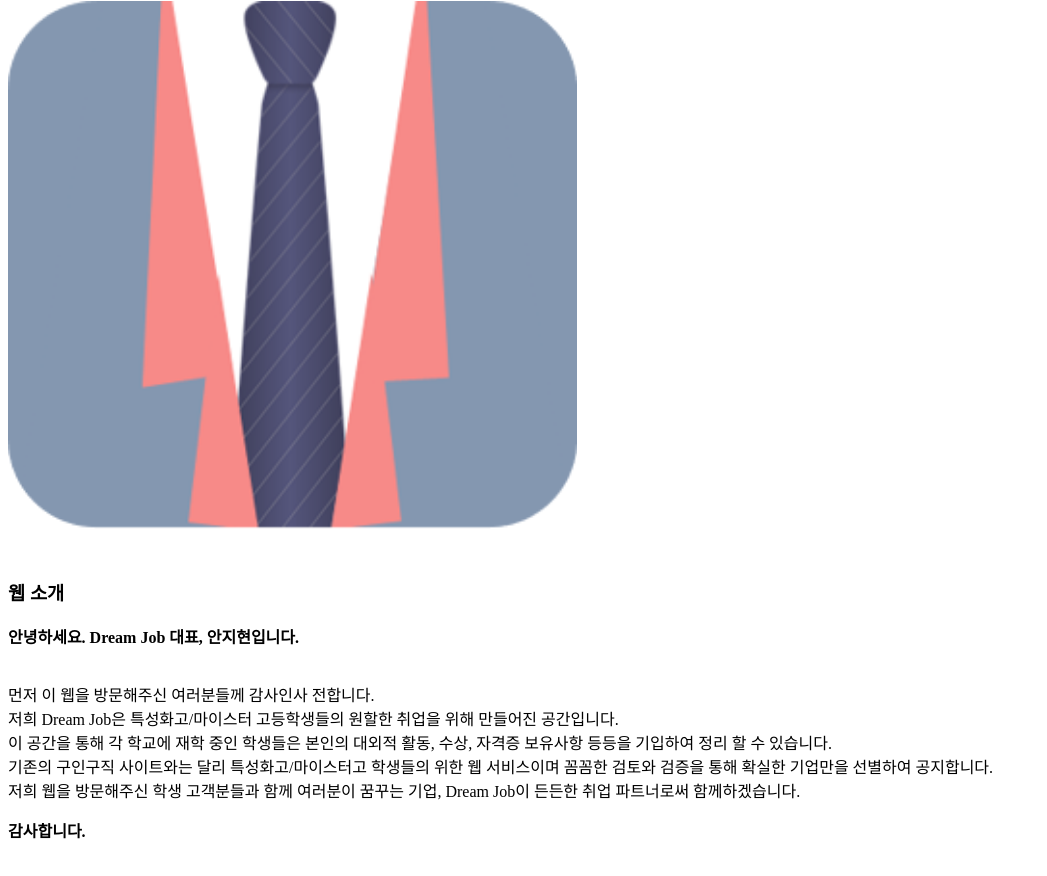
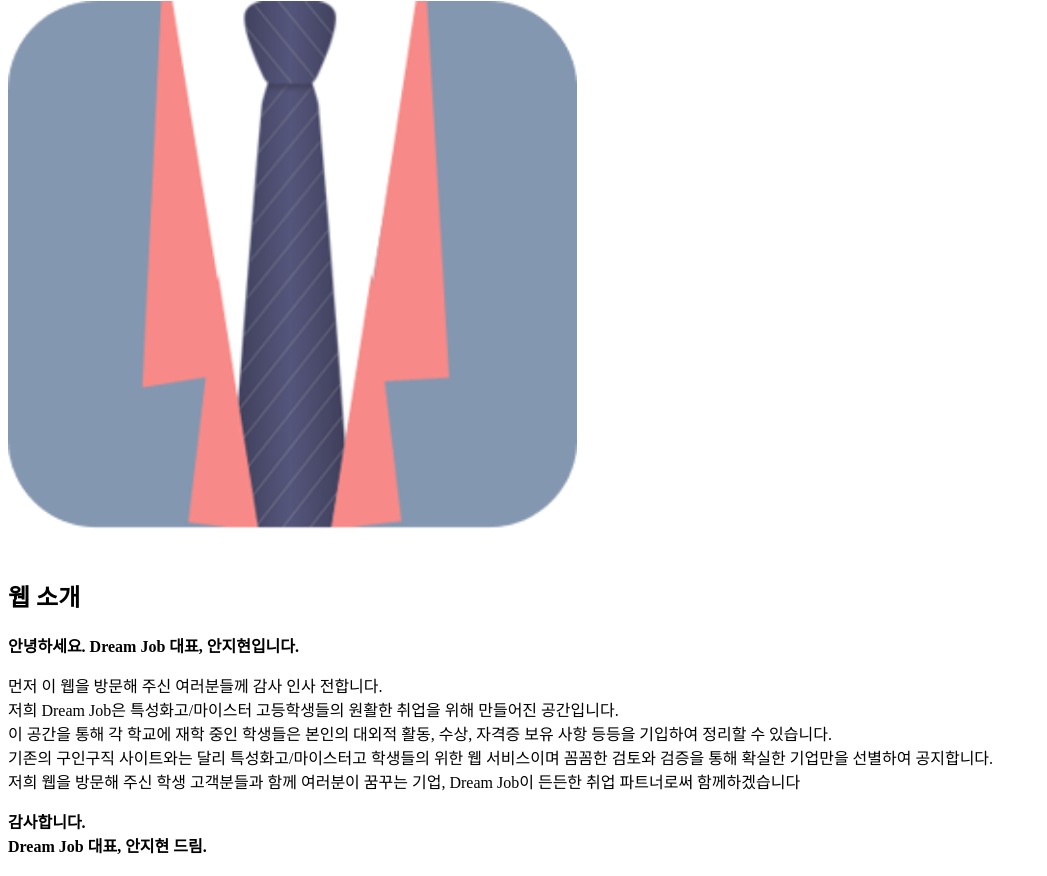
Before and after one commit to Ji-hyun53/Dream-Job, a plain HTML site: page index.html in a window 1280 px wide. Shown: the part 258-1134 px from the top of the page, without its empty margins (0-1047 px from the left). Drawn offline with Linux system fonts and the light colour scheme.

Commit message:
Add files via upload

```diff
--- a/index.html
+++ b/index.html
@@ -16,14 +16,15 @@
    에 재학 중인 학생들 우선으로 제공되는 웹입니다.
 <p><img src ="app design.jpg" width="45%"></p>
 <p style="margin-top:45px;">
-  <h3>웹 소개</h3>
+  <h2>웹 소개</h2>
  <b>안녕하세요. Dream Job 대표, 안지현입니다.</b>
- <p><br>먼저 이 웹을 방문해주신 여러분들께 감사인사 전합니다.
-<br>저희 Dream Job은 특성화고/마이스터 고등학생들의 원할한 취업을 위해 만들어진 공간입니다.
-<br>이 공간을 통해 각 학교에 재학 중인 학생들은 본인의 대외적 활동, 수상, 자격증 보유사항 등등을 기입하여 정리 할 수 있습니다.
+ <p>먼저 이 웹을 방문해 주신 여러분들께 감사 인사 전합니다.
+<br>저희 Dream Job은 특성화고/마이스터 고등학생들의 원활한 취업을 위해 만들어진 공간입니다.
+<br>이 공간을 통해 각 학교에 재학 중인 학생들은 본인의 대외적 활동, 수상, 자격증 보유 사항 등등을 기입하여 정리할 수 있습니다.
 <br>기존의 구인구직 사이트와는 달리 특성화고/마이스터고 학생들의 위한 웹 서비스이며 꼼꼼한 검토와 검증을 통해 확실한 기업만을 선별하여 공지합니다.
-<br>저희 웹을 방문해주신 학생 고객분들과 함께 여러분이 꿈꾸는 기업, Dream Job이 든든한 취업 파트너로써 함께하겠습니다.
-<p><b>감사합니다.</b></P>
+<br>저희 웹을 방문해 주신 학생 고객분들과 함께 여러분이 꿈꾸는 기업, Dream Job이 든든한 취업 파트너로써 함께하겠습니다
+   <p><b>감사합니다.</b>
+     <br><b>Dream Job 대표, 안지현 드림.</b>
 <p><h3> </h3>
 
 </body>
```
